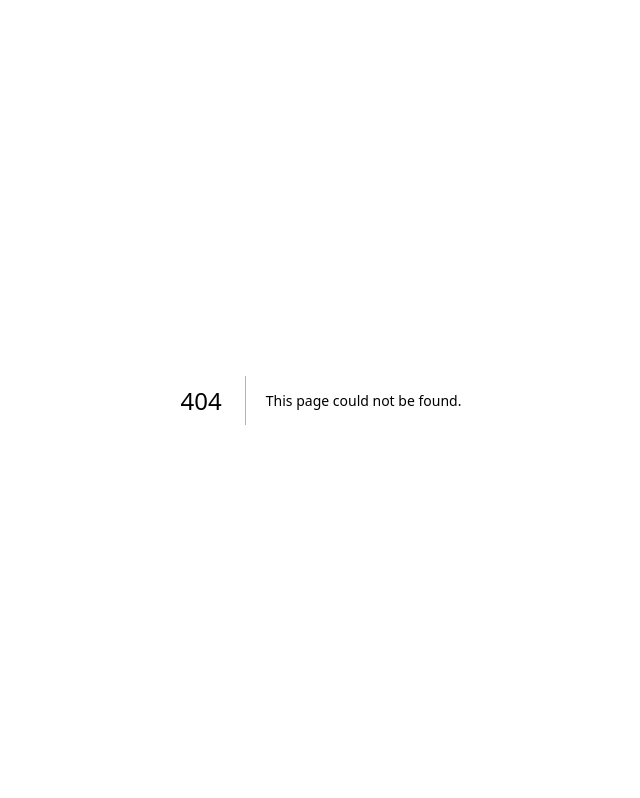
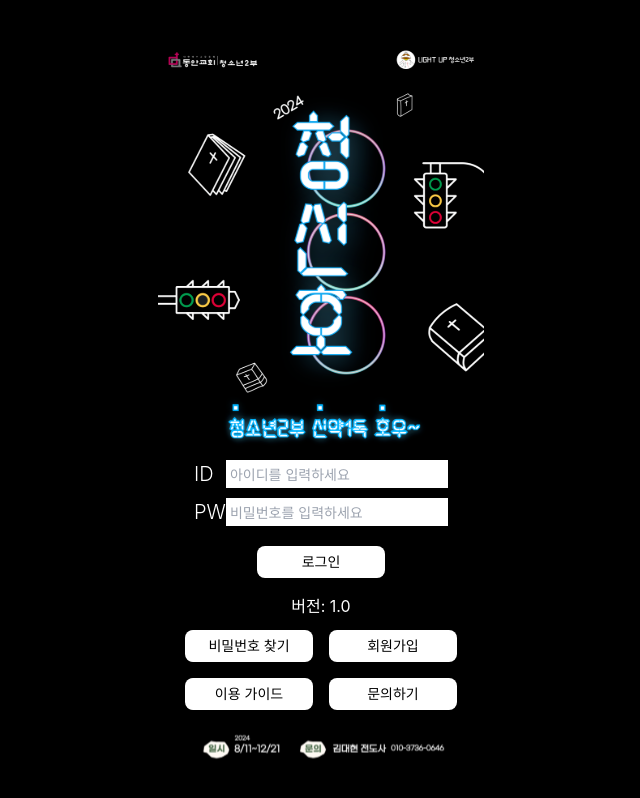
Before and after one commit to AMeaningfulStar/dongan-bibile, a Next.js app: page /login in a window 1280 px wide. Before the commit this address had no page. Shown: the top 798 px of the page, without its empty margins (319-959 px from the left). Built offline with nearby package versions, Linux system fonts and the light colour scheme.

Commit message:
edit: Login Page

```diff
--- /dev/null
+++ b/src/app/login/page.tsx
@@ -0,0 +1,52 @@
+'use client'
+
+import Image from 'next/image'
+import Link from 'next/link'
+
+import LOGIN_BACKGROUND from '@image/Login_Background.svg'
+import LOGIN_BOTTOM from '@image/Login_Bottom.svg'
+
+export default function Login() {
+  return (
+    <div className="flex min-h-screen w-full flex-col items-center justify-between bg-black pb-9 pt-10">
+      <Image alt="backbround image" src={LOGIN_BACKGROUND} className="mb-2.5" />
+      <div className="mb-5 flex flex-col gap-y-2.5">
+        <div className="flex min-w-56 items-center justify-between">
+          <label htmlFor="userID" className="text-xl font-light leading-none text-white">
+            ID
+          </label>
+          <input id="userID" className="h-7 pl-1 outline-none" placeholder="아이디를 입력하세요" />
+        </div>
+        <div className="flex items-center justify-between">
+          <label htmlFor="userPW" className="text-xl font-light leading-none text-white">
+            PW
+          </label>
+          <input id="userPW" className="h-7 pl-1 outline-none" placeholder="비밀번호를 입력하세요" />
+        </div>
+      </div>
+      <Link href={'/home'} className="mb-5 flex h-8 w-32 items-center justify-center rounded-lg bg-white">
+        <span className="text-sm font-normal leading-none">로그인</span>
+      </Link>
+      <p className="mb-4 text-base font-normal leading-none text-white">버전: 1.0</p>
+      <div className="mb-4 flex flex-col gap-y-4">
+        <div className="flex gap-x-4">
+          <button className="h-8 w-32 rounded-lg bg-white">
+            <span className="text-sm font-normal leading-none">비밀번호 찾기</span>
+          </button>
+          <Link href={'/login/signup'} className="flex h-8 w-32 items-center justify-center rounded-lg bg-white">
+            <span className="text-sm font-normal leading-none">회원가입</span>
+          </Link>
+        </div>
+        <div className="flex gap-x-4">
+          <button className="h-8 w-32 rounded-lg bg-white">
+            <span className="text-sm font-normal leading-none">이용 가이드</span>
+          </button>
+          <button className="h-8 w-32 rounded-lg bg-white">
+            <span className="text-sm font-normal leading-none">문의하기</span>
+          </button>
+        </div>
+      </div>
+      <Image alt="image" src={LOGIN_BOTTOM} />
+    </div>
+  )
+}
```
